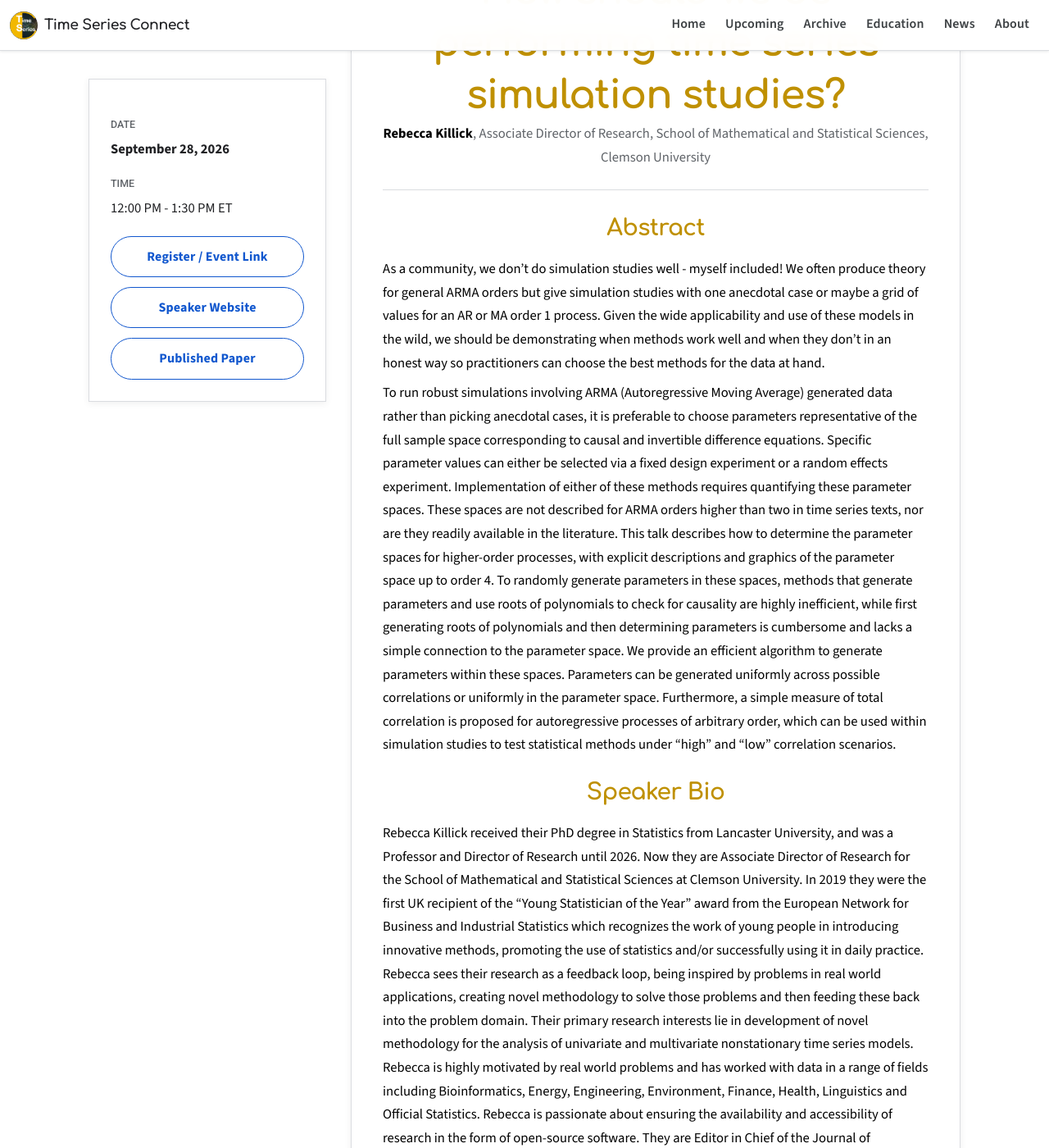
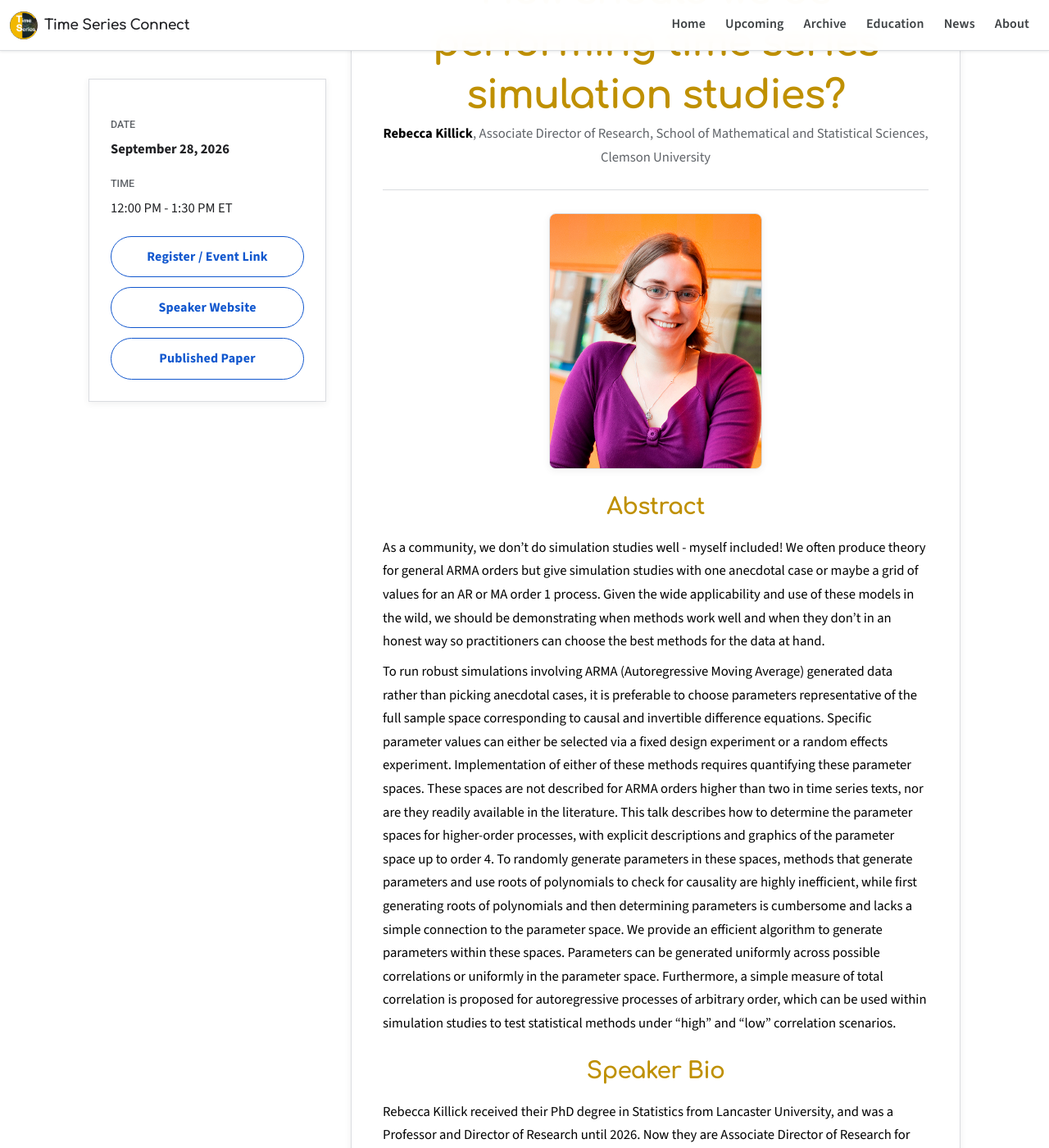
Before and after one commit to yaozheng-stat/time-series-connect, a Jekyll site: the page built from _webinars/2026-09-28-rebecca-killick.md, in a window 1280 px wide and 1400 px high, scrolled down 216 px. Shown: the whole window at 82% size. Built offline with Jekyll 4.4.1, drawn with Linux system fonts in a browser that asks for light colours.

Commit message:
Revert "remove headshot from event details"
This reverts commit d9cd55564566ca72453f9a4dfaffaba7a40966e7.

```diff
--- a/_layouts/webinar.html
+++ b/_layouts/webinar.html
@@ -15,6 +15,11 @@ layout: default
         <h1>{{ page.title }}</h1>
         {% include webinar_speaker.html webinar=page class="muted" %}
       </header>
+      {% if page.speaker_image and page.speaker_image != "" %}
+        <figure class="webinar-speaker-image">
+          <img src="{{ page.speaker_image | relative_url }}" alt="{{ page.speaker }}">
+        </figure>
+      {% endif %}
       {{ content }}
     </article>
   </div>
--- a/assets/css/main.css
+++ b/assets/css/main.css
@@ -167,6 +167,8 @@ li{margin:.3rem 0}
 .webinar-card-speaker{display:flex;align-items:center;gap:14px;margin:2px 0 12px}
 .webinar-card-speaker img{width:58px;height:58px;border-radius:50%;object-fit:cover;border:1px solid var(--line);flex:0 0 auto}
 .webinar-card-speaker p{margin:0!important}
+.webinar-speaker-image{max-width:260px;margin:0 auto 28px}
+.webinar-speaker-image img{display:block;width:100%;height:auto;border-radius:8px;border:1px solid var(--line);box-shadow:var(--shadow)}
 .webinar-list{display:grid;gap:18px}
 .webinar-item{display:grid;grid-template-columns:170px 1fr;gap:22px;background:#fff;border:1px solid var(--line);box-shadow:var(--shadow);padding:22px 24px}
 .webinar-item h2,.webinar-item h3{margin:0 0 8px;text-align:left}
```
